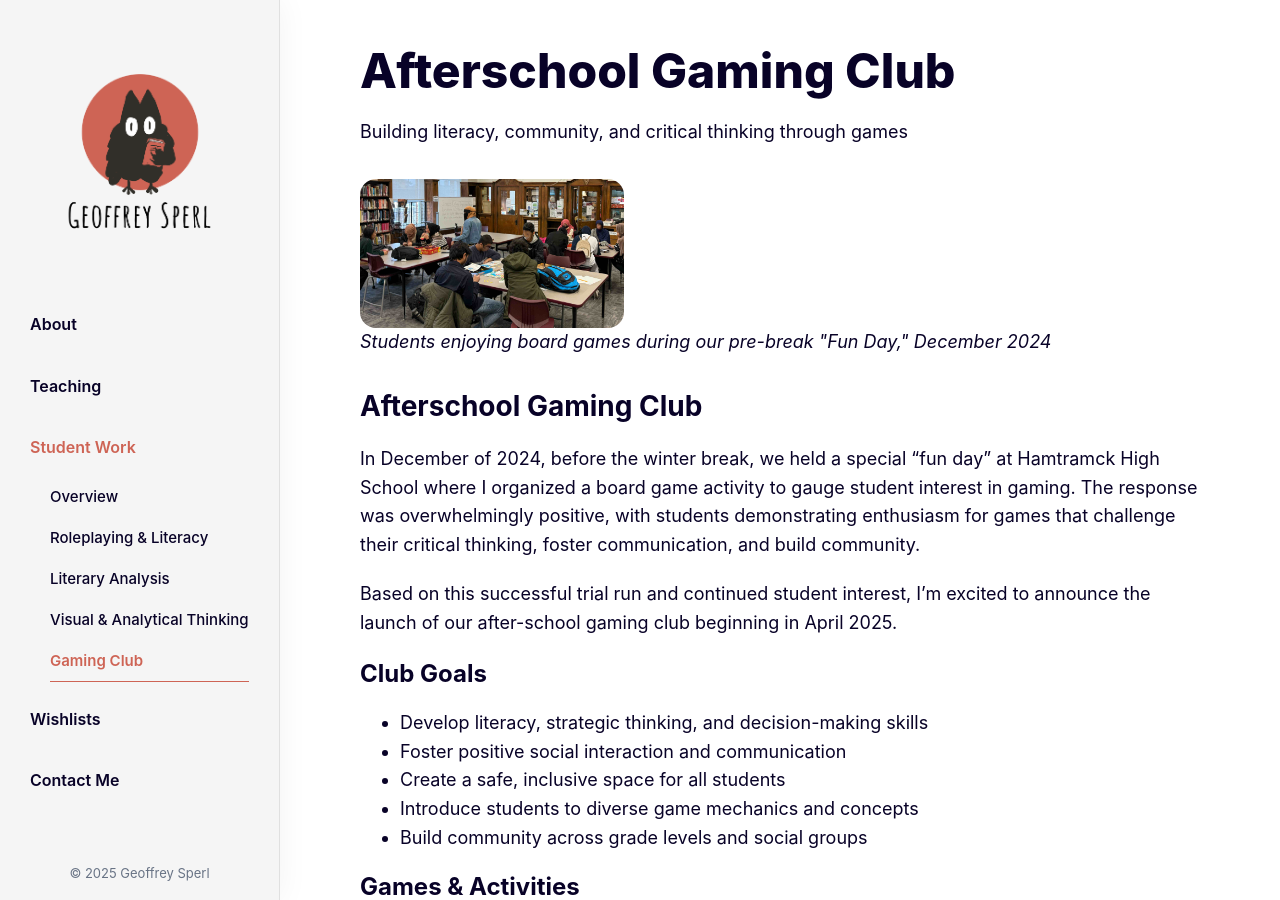
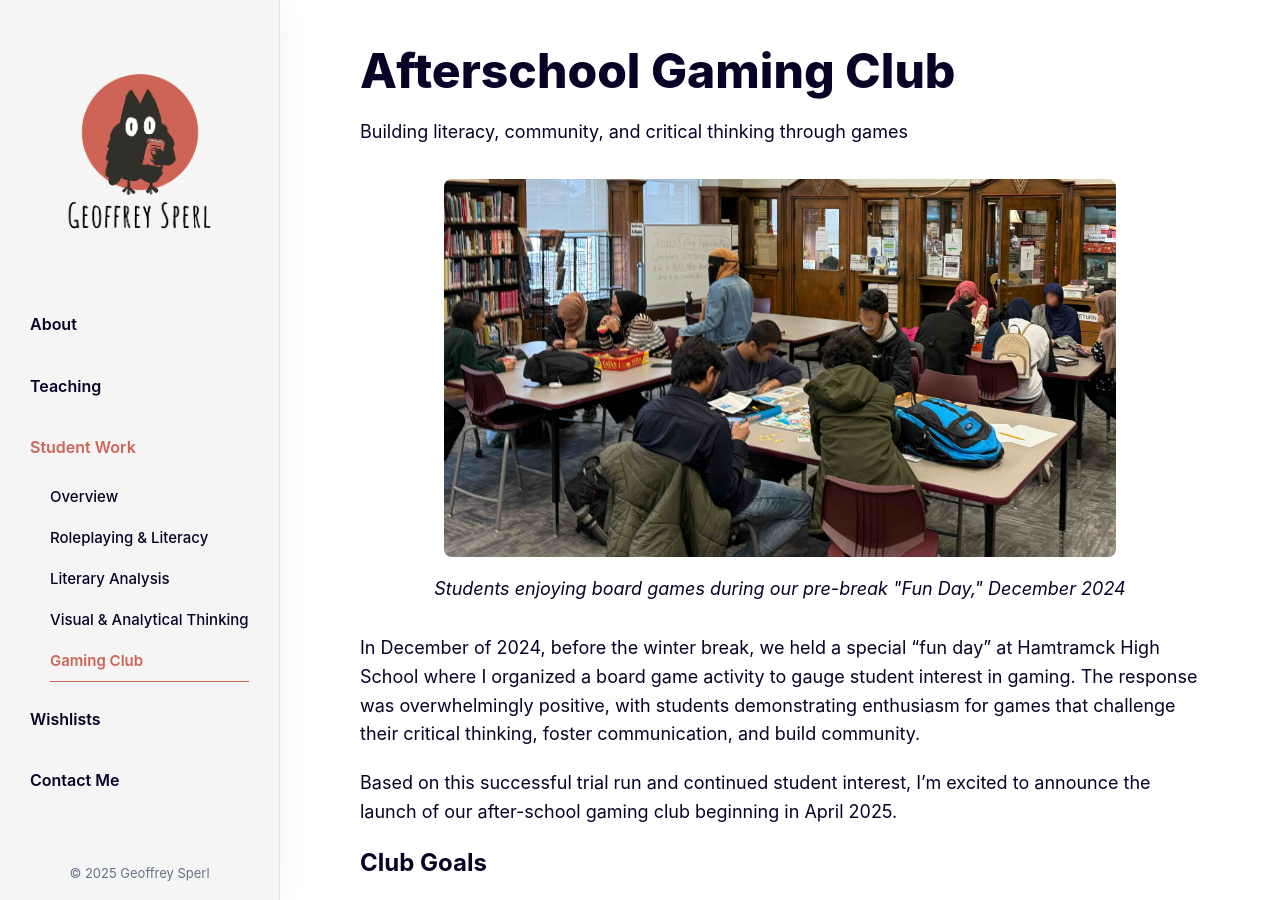
Before and after one commit to geoffreysperl/teaching, a Jekyll site: the page built from _pages/student-work-gaming-club.md, in a window 1280 px wide and 900 px high. Built offline with Jekyll 4.4.1, drawn with Linux system fonts in a browser that asks for light colours.

Commit message:
Change gaming club stuff

```diff
--- a/_pages/student-work-gaming-club.md
+++ b/_pages/student-work-gaming-club.md
@@ -5,14 +5,10 @@ description: Building literacy, community, and critical thinking through games
 permalink: /student-work/gaming-club/
 ---
 
-<div class="gallery-box">
-  <div class="gallery">
-    <img src="/media/images/fun_day.jpg" loading="lazy">
-  </div>
-  <em>Students enjoying board games during our pre-break "Fun Day," December 2024</em>
+<div style="text-align: center; margin: 30px 0;">
+  <img src="/media/images/fun_day.jpg" alt="Students playing board games" style="max-width: 80%; border-radius: 8px;">
+  <p><em>Students enjoying board games during our pre-break "Fun Day," December 2024</em></p>
 </div>
-
-## Afterschool Gaming Club
 
 In December of 2024, before the winter break, we held a special "fun day" at Hamtramck High School where I organized a board game activity to gauge student interest in gaming. The response was overwhelmingly positive, with students demonstrating enthusiasm for games that challenge their critical thinking, foster communication, and build community.
 
```
